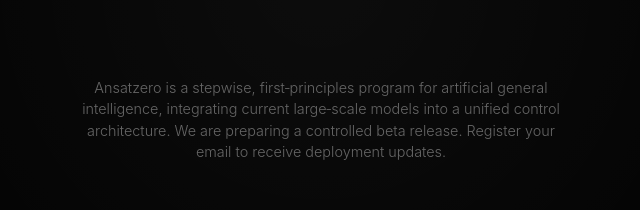
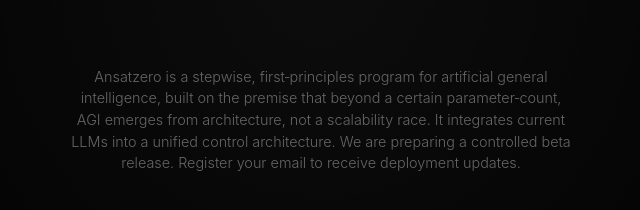
Before and after one commit to notrakrima/Ansatzero, a website: page index.html in a window 1280 px wide. Shown: the part 420-630 px from the top of the page, without its empty margins (319-959 px from the left). Drawn offline with Linux system fonts and the light colour scheme.

Commit message:
Update homepage text

```diff
--- a/index.html
+++ b/index.html
@@ -155,7 +155,8 @@
 
 
     <p class="footnote">
-    Ansatzero is a stepwise, first‑principles program for artificial general intelligence, integrating current large‑scale models into a unified control architecture. We are preparing a controlled beta release. Register your email to receive deployment updates.
+    Ansatzero is a stepwise, first‑principles program for artificial general intelligence, built on the premise that beyond a certain parameter‑count, AGI emerges from architecture, not a scalability race. It integrates current LLMs into a unified control architecture. We are preparing a controlled beta release. Register your email to receive deployment updates.
+<!    Ansatzero is a stepwise, first‑principles program for artificial general intelligence, integrating current large‑scale models into a unified control architecture. We are preparing a controlled beta release. Register your email to receive deployment updates.>
     </p>
 </div>
 
```
